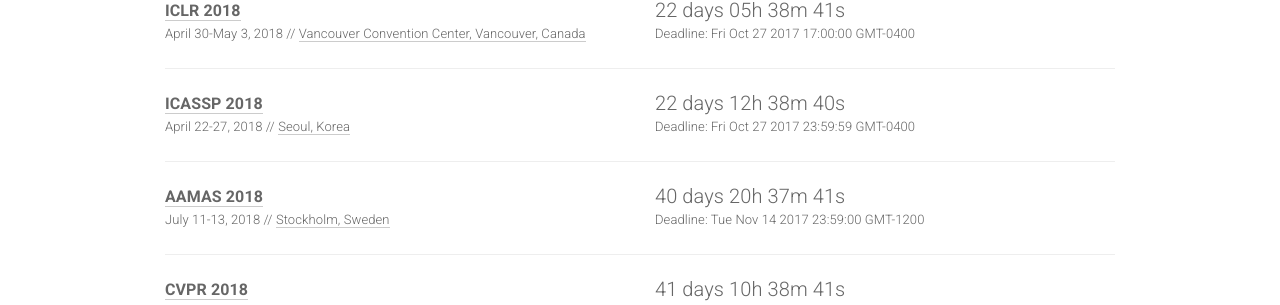
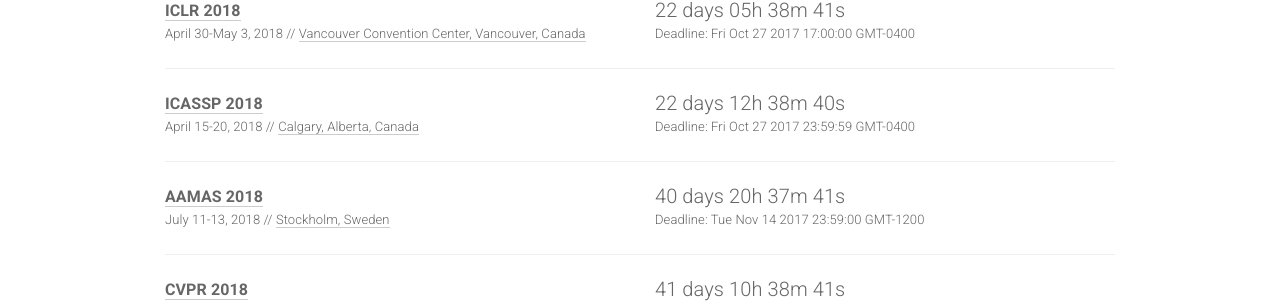
Before and after one commit to paperswithcode/ai-deadlines, a Jekyll site: the page built from index.html, in a window 1280 px wide. Shown: the part 320-625 px from the top of the page. Built offline with Jekyll 4.4.1, drawn with Linux system fonts in a browser that asks for light colours; nearby versions of some CDN libraries; comment, search, counter and statistics services are not loaded.

Commit message:
Updated location and dates for ICASSP 2018
All updated information taken from the official website for the conference: https://2018.ieeeicassp.org/

```diff
--- a/_data/conferences.yml
+++ b/_data/conferences.yml
@@ -23,8 +23,8 @@
   id: icassp18
   link: https://2018.ieeeicassp.org/
   deadline: "2017-10-27 23:59:59"
-  date: April 22-27, 2018
-  place: Seoul, Korea
+  date: April 15-20, 2018
+  place: Calgary, Alberta, Canada
   sub: SP
 
 - name: AAMAS
```
